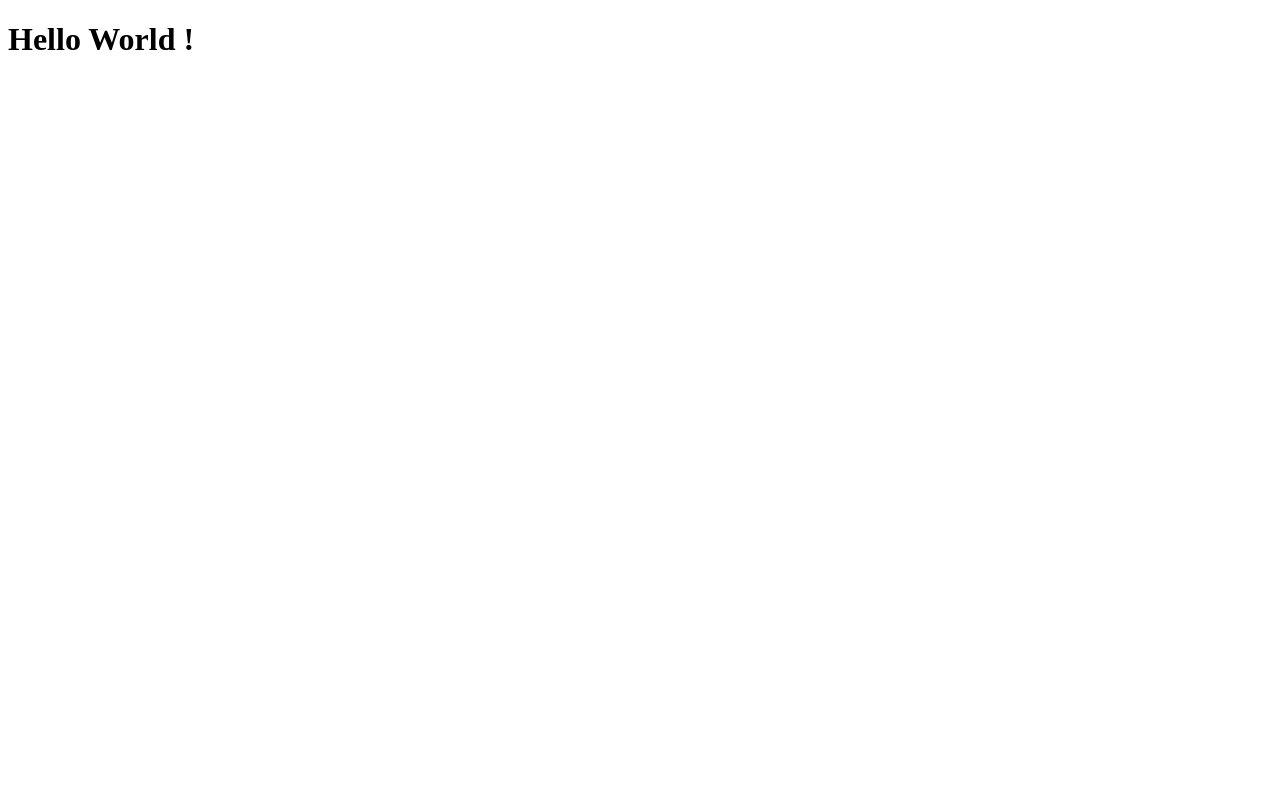
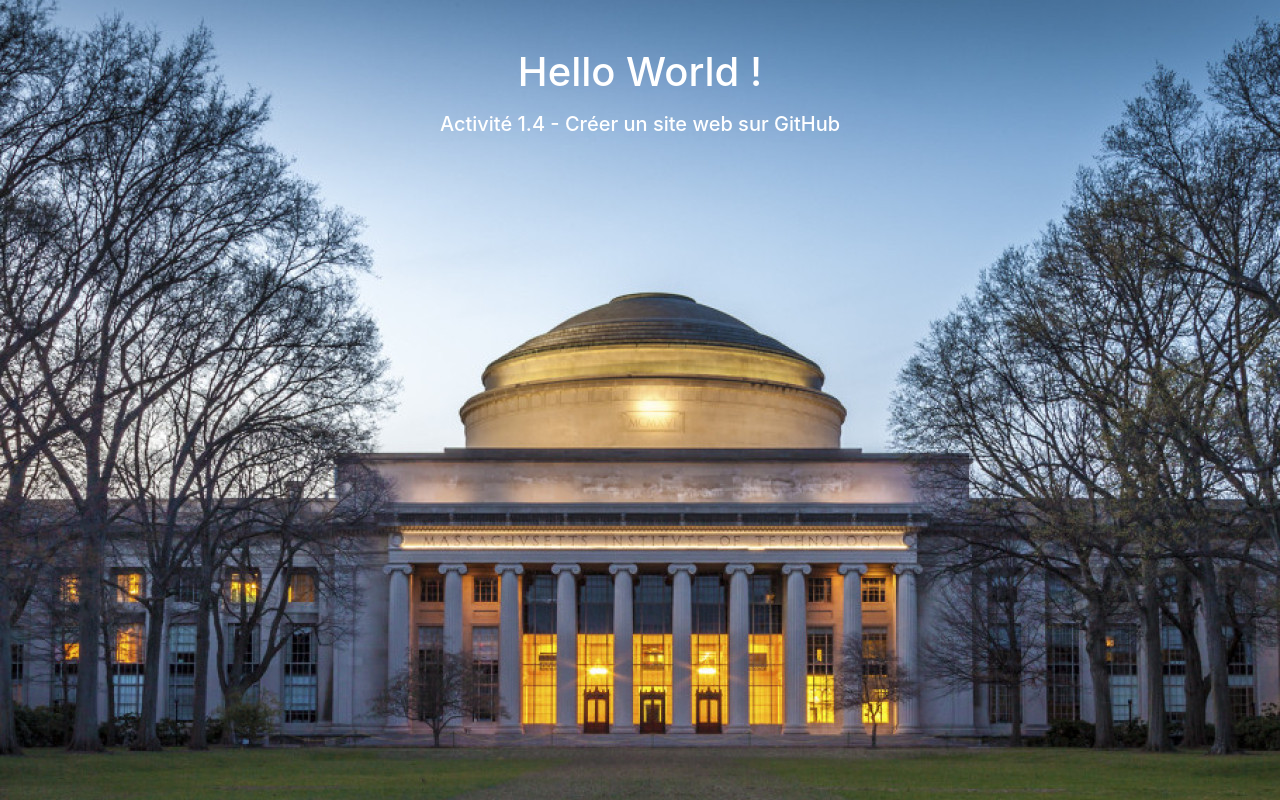
Before and after one commit to mit-learning/patricepegaule, a plain HTML site: page index.html in a window 1280 px wide. Shown: the top 800 px of the page. Drawn offline with nearby package versions, Linux system fonts and the light colour scheme.

Commit message:
Mise à jour de tous les fichiers

```diff
--- /dev/null
+++ b/css/styles.css
@@ -0,0 +1,7 @@
+#intro {
+    background-image: url("../images/mit.jpg");
+    background-position-x: center;
+    background-position-y: top;
+    background-repeat: no-repeat;
+    height: 300vh;
+}
--- a/index.html
+++ b/index.html
@@ -1,15 +1,25 @@
-<!DOCTYPE html>
+<!doctype html>
 <html lang="en">
 
 <head>
-    <meta charset="UTF-8">
-    <meta http-equiv="X-UA-Compatible" content="IE=edge">
-    <meta name="viewport" content="width=device-width, initial-scale=1.0">
-    <title>Document</title>
+    <title>Title</title>
+    <!-- Required meta tags -->
+    <meta charset="utf-8">
+    <meta name="viewport" content="width=device-width, initial-scale=1, shrink-to-fit=no">
+
+    <!-- Bootstrap CSS -->
+    <link rel="stylesheet" href="https://stackpath.bootstrapcdn.com/bootstrap/4.3.1/css/bootstrap.min.css"
+        integrity="sha384-ggOyR0iXCbMQv3Xipma34MD+dH/1fQ784/j6cY/iJTQUOhcWr7x9JvoRxT2MZw1T" crossorigin="anonymous">
+    <link rel="stylesheet" href="css/styles.css">
 </head>
 
 <body>
-    <h1>Hello World !</h1>
+    <!-- Background image -->
+    <header id="intro" class="container-fluid bg-image text-center">
+        <h1 class="mb-3 pt-5 text-white">Hello World !</h1>
+        <h5 class="mb-4 text-white">Activité 1.4 - Créer un site web sur GitHub</h5>
+    </header>
+
 </body>
 
 </html>
```
Also changed, not shown: images/mit.jpg (added), 2 other files.
